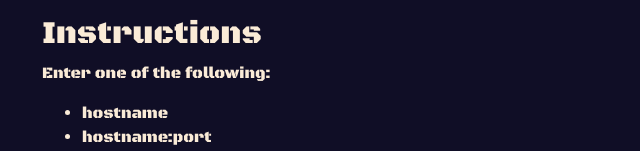
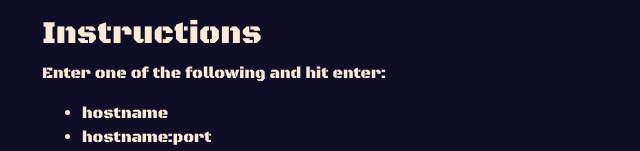
Before and after one commit to NatGuyton/cert-inspection, a React (Create React App) app in the folder react_ui/: page / in a window 1280 px wide. Shown: the part 171-322 px from the top of the page, without its empty margins (0-640 px from the left). Built offline with nearby package versions, Linux system fonts and the light colour scheme.

Commit message:
instruction update

```diff
--- a/react_ui/src/Components/Results.js
+++ b/react_ui/src/Components/Results.js
@@ -10,7 +10,7 @@ function Results(props) {
                 </div>
                 <div className="results">
                     <h2>Instructions</h2>
-                    <p>Enter one of the following:</p>
+                    <p>Enter one of the following and hit enter:</p>
                     <ul>
                         <li>hostname</li>
                         <li>hostname:port</li>
```
